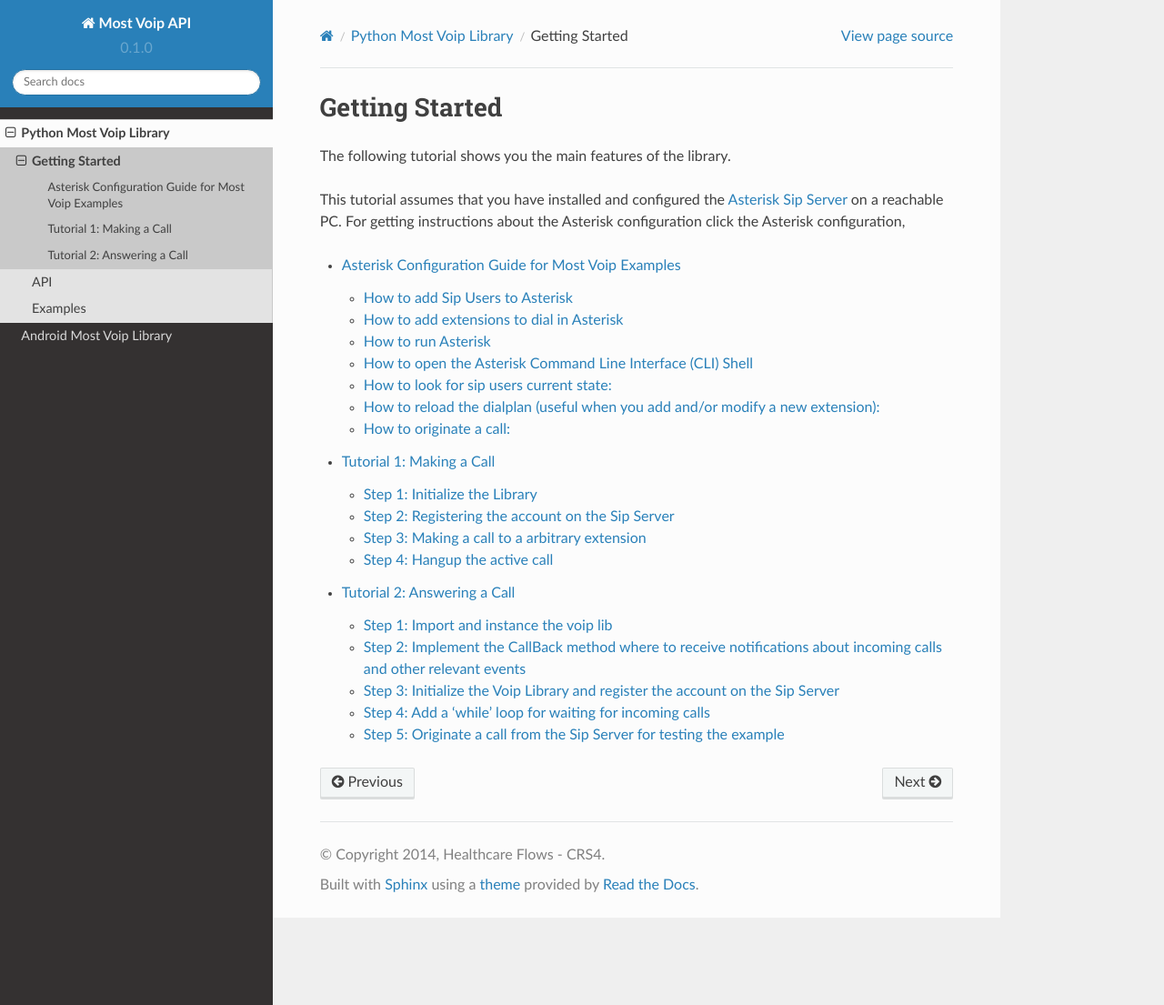
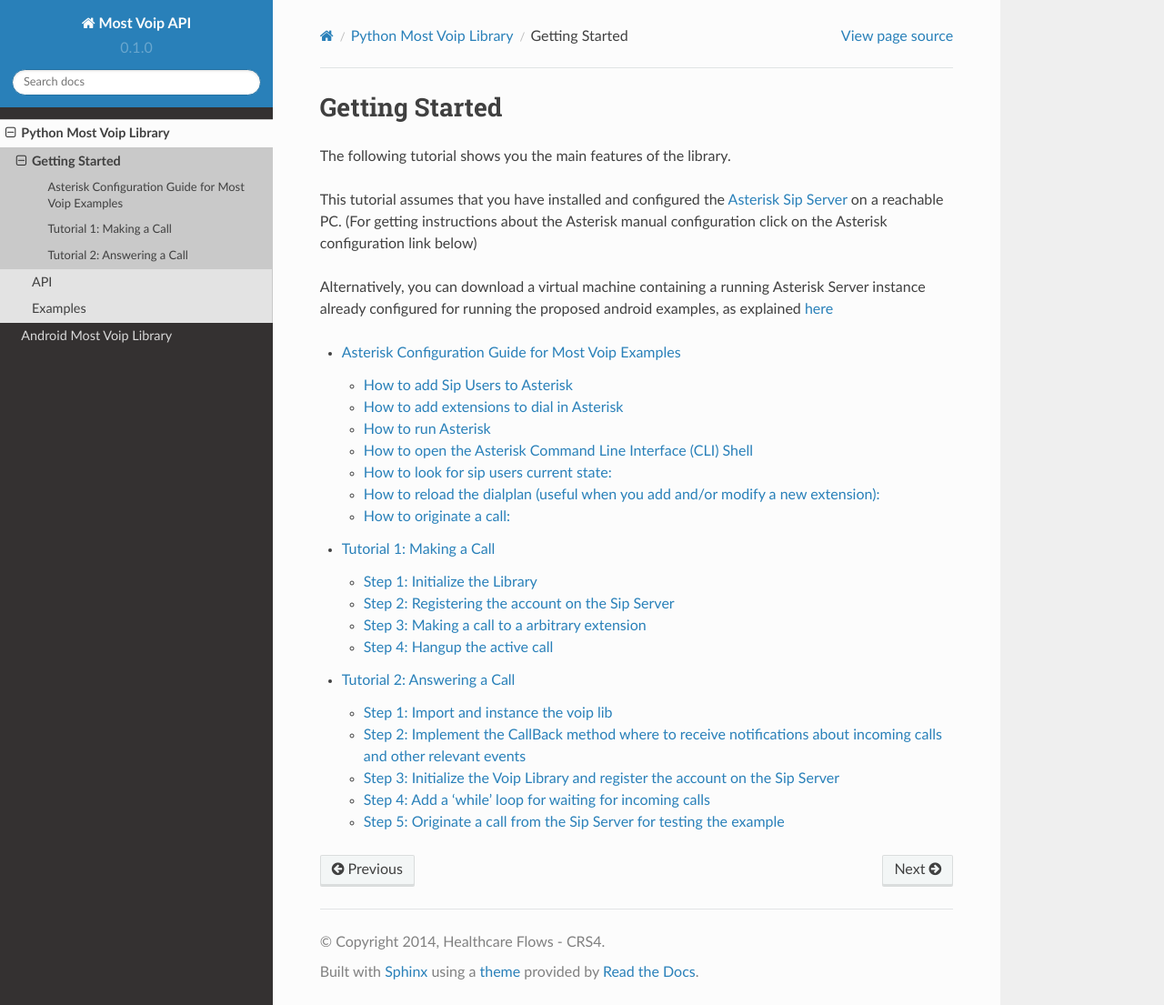
Before and after one commit to crs4/most-voip, a Sphinx documentation site: the page built from docs/python_docs/tutorial/index.rst, in a window 1280 px wide and 1105 px high. Shown: the whole window at 91% size. Built offline with Sphinx 7.4.7 and the Read the Docs theme 2.0.0, drawn with Linux system fonts in a browser that asks for light colours; pages that are not in the unit, such as notebooks, are missing from menus.

Commit message:
added asterisk VM docs

```diff
--- a/docs/android_docs/examples/index.rst
+++ b/docs/android_docs/examples/index.rst
@@ -21,6 +21,10 @@ the MOST-Voip sources. The available examples are the following:
 How to build and run the examples
 ~~~~~~~~~~~~~~~~~~~~~~~~~~~~~~~~~
 
+First of all, download the Most-voip Asterisk VM,  containing a running Asterisk Server instance  already configured for running the proposed android examples, as explained `here <../../asterisk_docs/vm_asterisk_installation.html>`_ .
+
+Then, do the following:
+
  * Open your preferred IDE and import the Android Most Voip library project from the *android/src/AndroidVoipLib* folder (if you are using Eclipse, select *File/Import.../Android/Existing Android Code Into Workspace* to import the project)
  * Add to the project the dependence *android-support-v4.jar* . Please, visit `this site <https://developer.android.com/tools/support-library/setup.html>`_ to get detailed instructions about how to do it.
  * Import your preferred example project (e.g MostVoipActivityFirstExample) located in the *android/examples* folder in the same way you have imported the Android Most Voip library project
--- a/docs/python_docs/tutorial/asterisk_configuration.rst
+++ b/docs/asterisk_docs/asterisk_configuration.rst
@@ -5,6 +5,8 @@ Asterisk Configuration Guide for Most Voip Examples
 All examples describing the Most Voip Library features require, to work
 properly, a Sip Server running on a reachable PC. In this guide we show
 how to configure the `Asterisk Sip Server <http://www.asterisk.org/>`__
+
+Alternatively, if you prefer, you can install on your pc the Asterisk Virtual Machine (that contains an already configured Asterisk instance, as explained `here. <./vm_asterisk_installation.html>`_
 
 How to add Sip Users to Asterisk
 ~~~~~~~~~~~~~~~~~~~~~~~~~~~~~~~~
--- a/docs/python_docs/tutorial/index.rst
+++ b/docs/python_docs/tutorial/index.rst
@@ -9,12 +9,15 @@ Getting Started
 The following tutorial shows you the main features of the library.
 
 This tutorial assumes that you have installed and configured the `Asterisk Sip Server <http://www.asterisk.org/>`_
-on a reachable PC. For getting  instructions about the Asterisk configuration click
-the Asterisk configuration,
+on a reachable PC. (For getting  instructions about the Asterisk manual configuration click
+on the Asterisk configuration link below)
+
+Alternatively, you can download a virtual machine containing a running Asterisk Server instance  already configured for running the proposed android examples, as explained `here <../../asterisk_docs/vm_asterisk_installation.html>`_
+
 
 .. toctree::
    :maxdepth: 3
 
-   asterisk_configuration
+   ../../asterisk_docs/asterisk_configuration
    voip_tutorial_1
    voip_tutorial_2
```
Also changed, not shown: docs/android_docs/tutorial/index.rst (+3 -5 lines), docs/asterisk_docs/vm_asterisk_installation.rst (added, +9 -0 lines).
